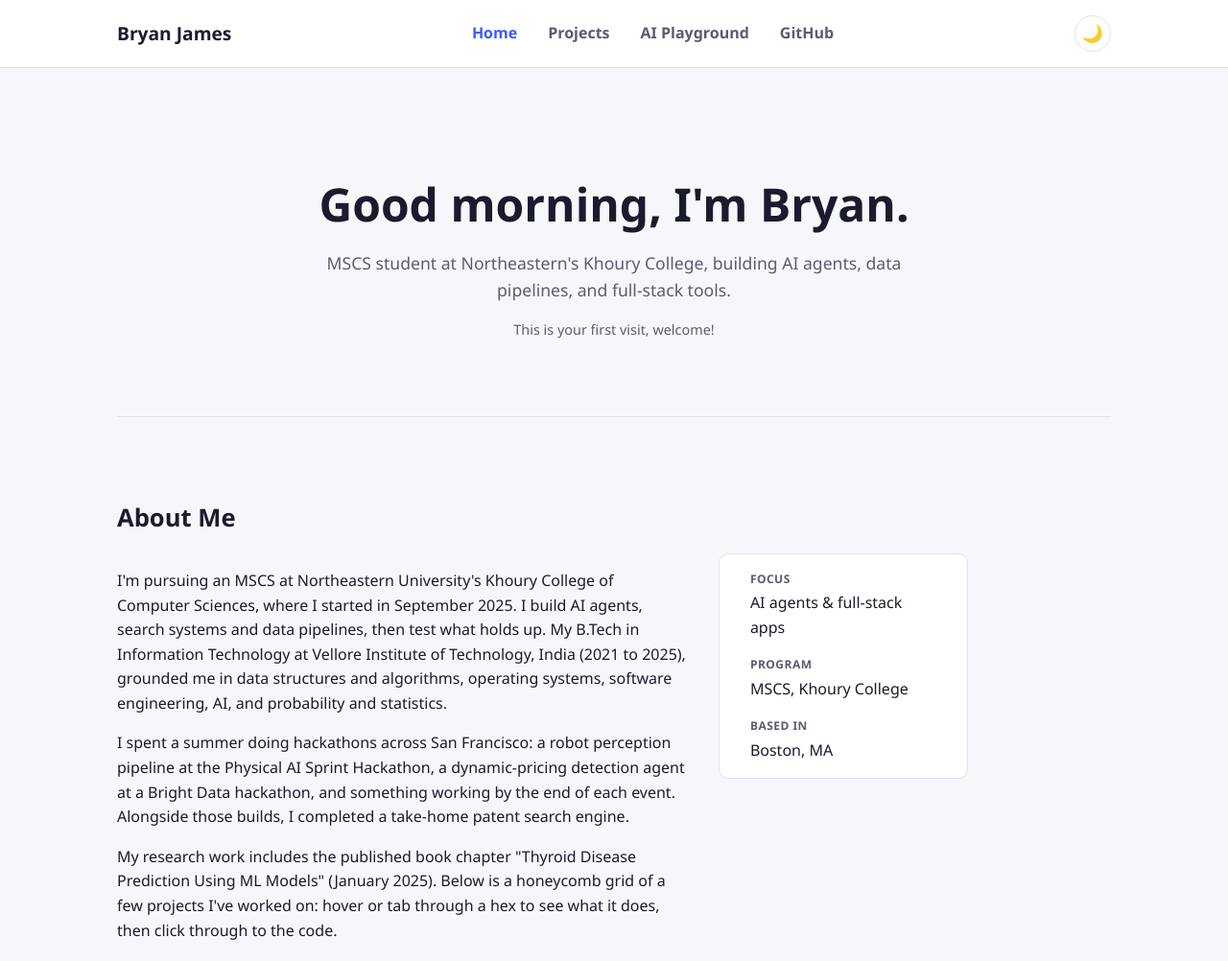
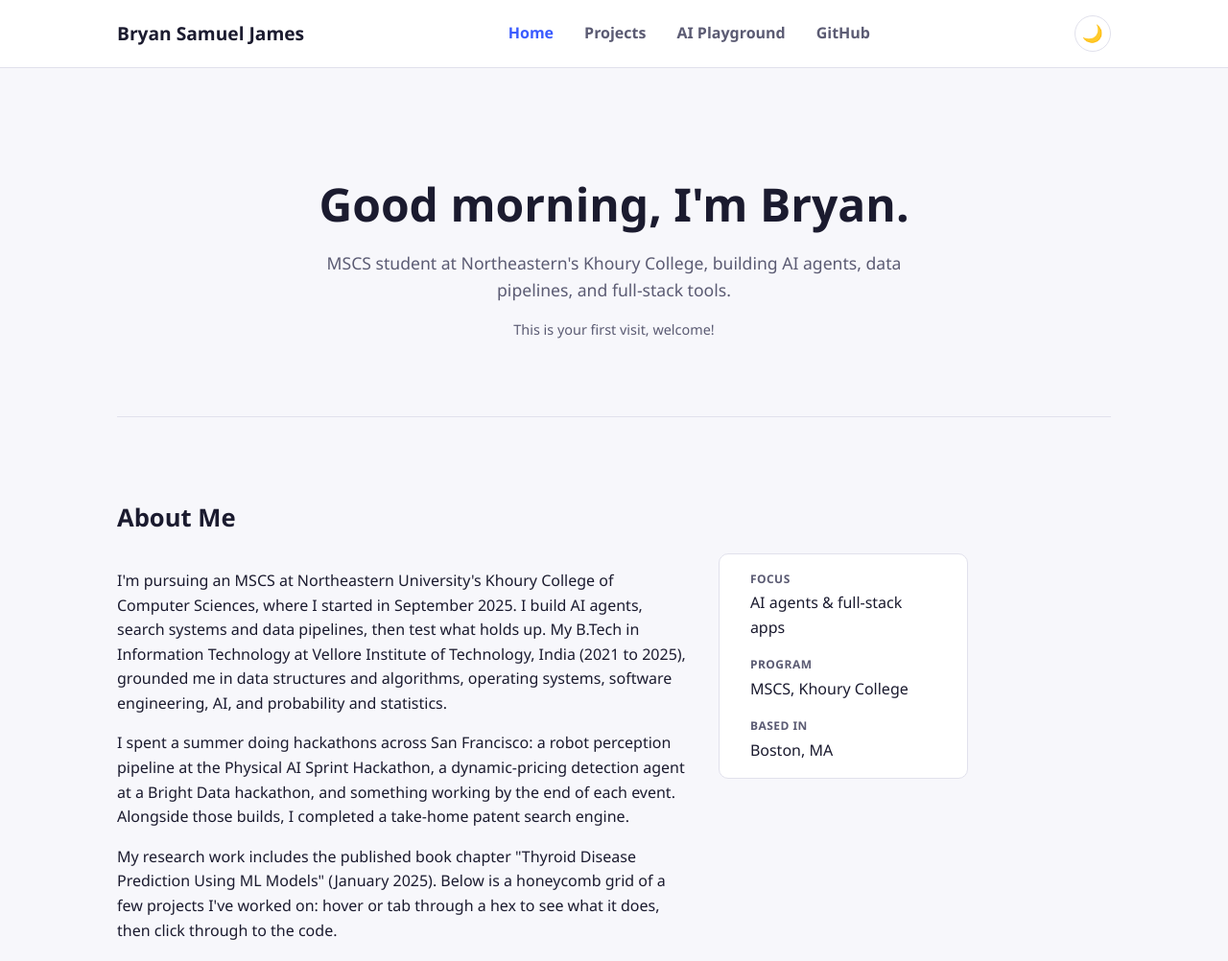
Before and after one commit to BryanSJamesDev/bryan-vanilla-homepage, a website with bundled scripts: page index.html in a window 1280 px wide. Shown: the top 1002 px of the page at 96% size. Built offline with nearby package versions, Linux system fonts and the light colour scheme.

Commit message:
Update index.html

```diff
--- a/index.html
+++ b/index.html
@@ -3,12 +3,12 @@
   <head>
     <meta charset="UTF-8" />
     <meta name="viewport" content="width=device-width, initial-scale=1.0" />
-    <title>Bryan James: MSCS Student &amp; Software Engineer</title>
+    <title>Bryan Samuel James: MSCS Student &amp; Software Engineer</title>
 
     <meta name="author" content="Bryan Samuel James" />
     <meta
       name="description"
-      content="Homepage of Bryan James, an MSCS student at Northeastern University's Khoury College, showcasing projects in AI agents, full-stack development, and data pipelines."
+      content="Homepage of Bryan Samuel James, an MSCS student at Northeastern University's Khoury College, showcasing projects in AI agents, full-stack development, and data pipelines."
     />
     <link rel="icon" type="image/svg+xml" href="./images/favicon.svg" />
 
@@ -18,7 +18,7 @@
   <body>
     <header class="site-header">
       <nav class="navbar" aria-label="Primary">
-        <a class="brand" href="./index.html">Bryan James</a>
+        <a class="brand" href="./index.html">Bryan Samuel James</a>
         <ul class="nav-links">
           <li><a href="./index.html" aria-current="page">Home</a></li>
           <li><a href="./projects.html">Projects</a></li>
```
